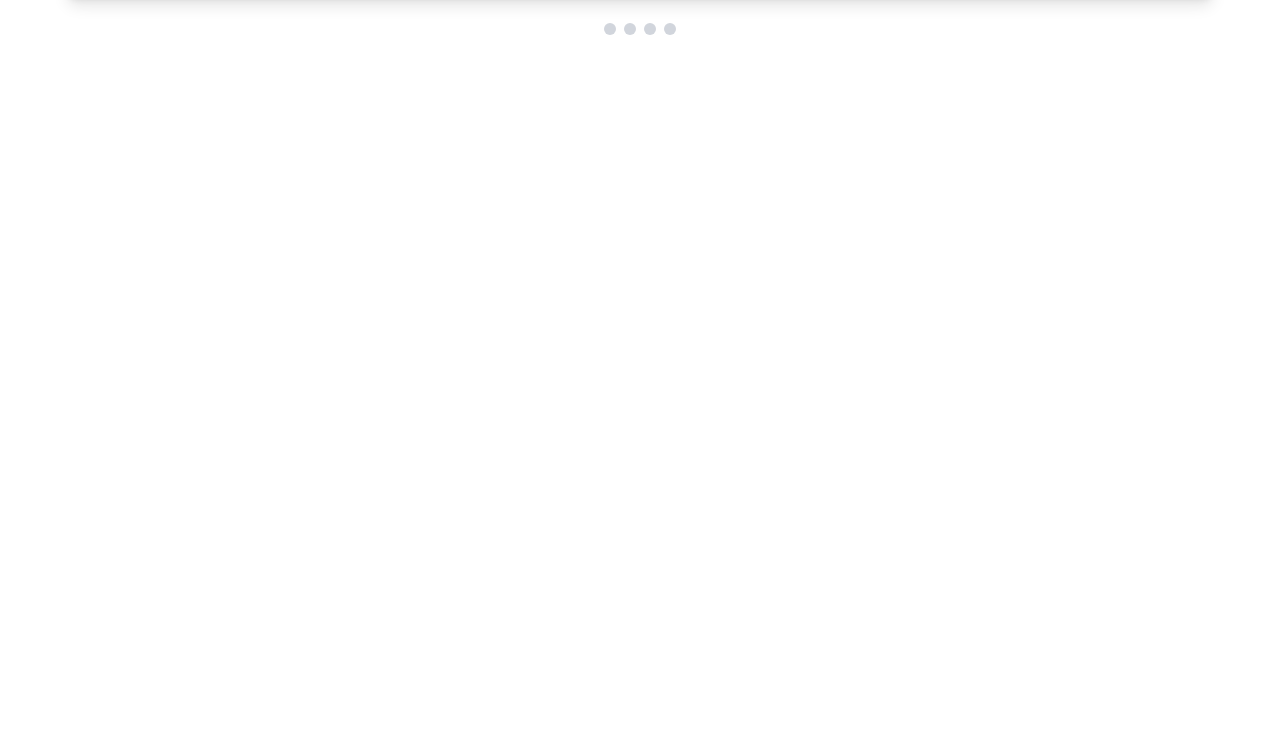
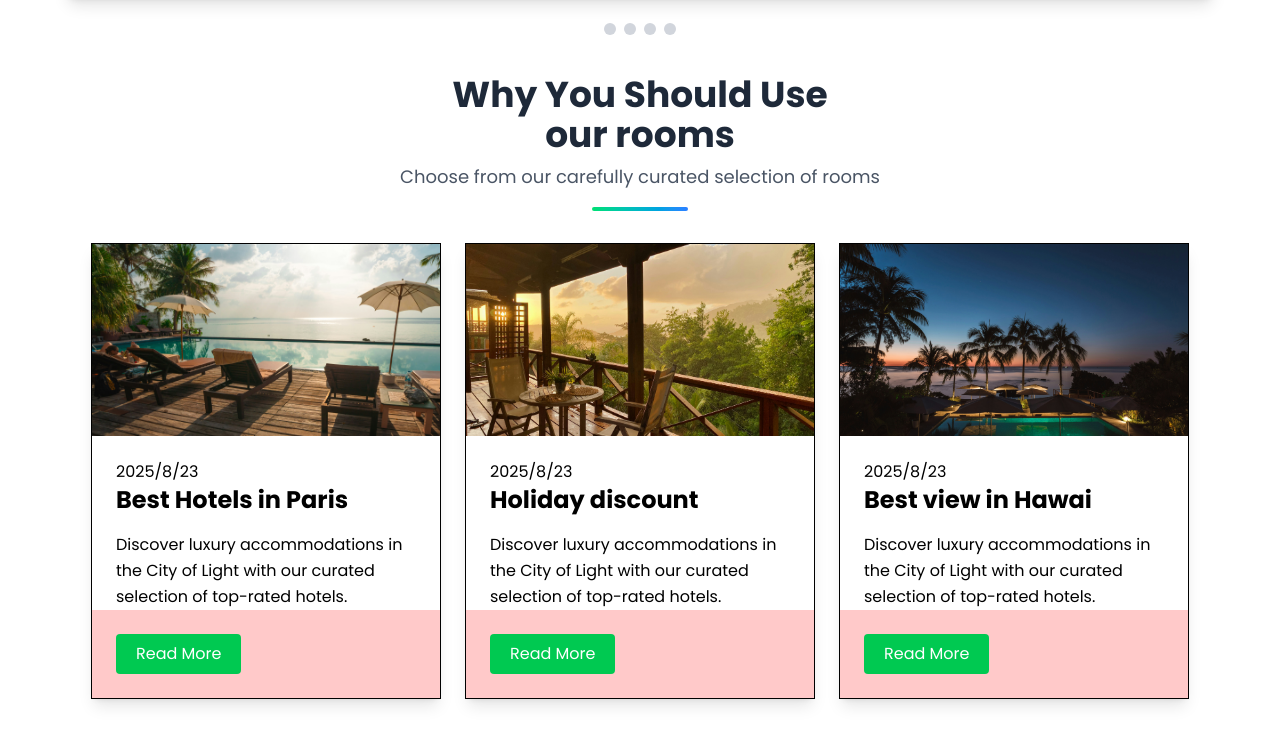
Before and after one commit to saqlinezaman/The-White-Palace, a PHP site: page / in a window 1280 px wide. Shown: the part 3168-3907 px from the top of the page. Before the commit the page ends 3203 px from the top, so only its background shows below. Run offline with PHP 8.4, Linux system fonts and the light colour scheme; some libraries are stand-ins or nearby versions.

Commit message:
why u use us section done

```diff
--- a/Frontend/includes/header.php
+++ b/Frontend/includes/header.php
@@ -23,9 +23,10 @@
         <header>
             <!-- top bar -->
             <div
-                class="max-h-max py-1 bg-purple-700 text-white md:flex items-center text-center md:justify-end gap-2 px-3 font-normal">
+                class="max-h-max py-1 bg-success text-white md:flex items-center text-center md:justify-end gap-2 px-3 font-normal">
                 <p><i class="fa-solid fa-phone"></i>+88 01745-654534</p>
                 <p><i class="fa-solid fa-envelope"></i></i>+88 01745-654534</p>
+                <p><i class="fa-solid fa-location-dot"></i></i></i>Paola Castillo 	Avenida Juan, 82,</p>
             </div>
 
             <!-- navbar -->
@@ -40,7 +41,7 @@
                             class="fa-brands fa-youtube"></i></a>
                 </div>
                 <div class="navbar-center">
-                    <a class="text-3xl text-lime-700 font-semibold">The white Palace </a>
+                    <a class="text-3xl text-black font-semibold">The White Palace </a>
                 </div>
                 <div class="navbar-end relative">
                     <div class="dropdown dropdown-end">
--- a/Frontend/index.php
+++ b/Frontend/index.php
@@ -422,4 +422,98 @@
     </div>
 </section>
 
+<!-- why use our room blog  -->
+
+<!-- Why use  -->
+ <section class="my-10 mx-3 md:mx-16">
+    <div class="text-center mb-8">
+        <h1 class="text-4xl font-bold text-gray-800 mb-2">Why You Should Use <br> our rooms</h1>
+        <p class="text-lg text-gray-600">Choose from our carefully curated selection of rooms</p>
+        <div class="w-24 h-1 bg-gradient-to-r from-green-400 to-blue-500 mx-auto mt-4 rounded"></div>
+    </div>
+      <!-- Blog Cards Row -->
+      <div class="flex flex-wrap justify-center gap-6">
+                <!-- card 1 -->
+                <div class="card bg-base-100 shadow-lg hover:shadow-xl transition-all duration-300 cursor-pointer group hover:bg-success border border-base-300" style=" width: 350px; ">
+                    <figure class="overflow-hidden">
+                        <img
+                            src="assets/images/blog1.jpg"
+                            alt="Best Hotels in Paris"
+                            class="w-full h-48 object-cover transition-transform duration-300 group-hover:scale-105"
+                        />
+                    </figure>
+
+                    <div class="card-body p-6 pb-0">
+                        <span>2025/8/23</span>
+                        <h3 class=" text-2xl font-bold mb-4 text-base-content group-hover:text-white transition-colors duration-300">
+                            Best Hotels in Paris
+                        </h3>
+
+                        <p class="text-base-content/70 text-base leading-relaxed group-hover:text-white/90 transition-colors duration-300">
+                            Discover luxury accommodations in the City of Light with our curated selection of top-rated hotels.
+                        </p>
+                    </div>
+
+                    <div class="bg-red-200 py-6 px-6">
+                        <button class="  bg-green-500 text-white py-2 px-5 rounded">
+                            Read More
+                        </button>
+                    </div>
+                </div>
+                <!-- card 2 -->
+                <div class="card bg-base-100 shadow-lg hover:shadow-xl transition-all duration-300 cursor-pointer group hover:bg-success border border-base-300" style=" width: 350px; ">
+                    <figure class="overflow-hidden">
+                        <img
+                            src="assets/images/blog2.jpg"
+                            class="w-full h-48 object-cover transition-transform duration-300 group-hover:scale-105"
+                        />
+                    </figure>
+
+                    <div class="card-body p-6 pb-0">
+                        <span>2025/8/23</span>
+                        <h3 class="text-2xl font-bold mb-4 text-base-content group-hover:text-white transition-colors duration-300">
+                            Holiday discount
+                        </h3>
+
+                        <p class="text-base-content/70 text-base leading-relaxed group-hover:text-white/90 transition-colors duration-300">
+                            Discover luxury accommodations in the City of Light with our curated selection of top-rated hotels.
+                        </p>
+                    </div>
+
+                    <div class="bg-red-200 py-6 px-6">
+                        <button class="  bg-green-500 text-white py-2 px-5 rounded">
+                            Read More
+                        </button>
+                    </div>
+                </div>
+                <!-- car-3 -->
+                <div class="card bg-base-100 shadow-lg hover:shadow-xl transition-all duration-300 cursor-pointer group hover:bg-success border border-base-300" style=" width: 350px; ">
+                    <figure class="overflow-hidden">
+                        <img
+                             src="assets/images/blog3.jpg"
+                            class="w-full h-48 object-cover transition-transform duration-300 group-hover:scale-105"
+                        />
+                    </figure>
+
+                    <div class="card-body p-6 pb-0">
+                        <span>2025/8/23</span>
+                        <h3 class=" text-2xl font-bold mb-4 text-base-content group-hover:text-white transition-colors duration-300">
+                            Best view in Hawai
+                        </h3>
+
+                        <p class="text-base-content/70 text-base leading-relaxed group-hover:text-white/90 transition-colors duration-300">
+                            Discover luxury accommodations in the City of Light with our curated selection of top-rated hotels.
+                        </p>
+                    </div>
+
+                    <div class="bg-red-200 py-6 px-6">
+                        <button class="  bg-green-500 text-white py-2 px-5 rounded">
+                            Read More
+                        </button>
+                    </div>
+                </div>
+
+            </div>
+ </section>
+
 <?php include '../Frontend/includes/footer.php';?>
```
Also changed, not shown: Frontend/assets/images/blog1.jpg (added), Frontend/assets/images/blog2.jpg (added), Frontend/assets/images/blog3.jpg (added).
